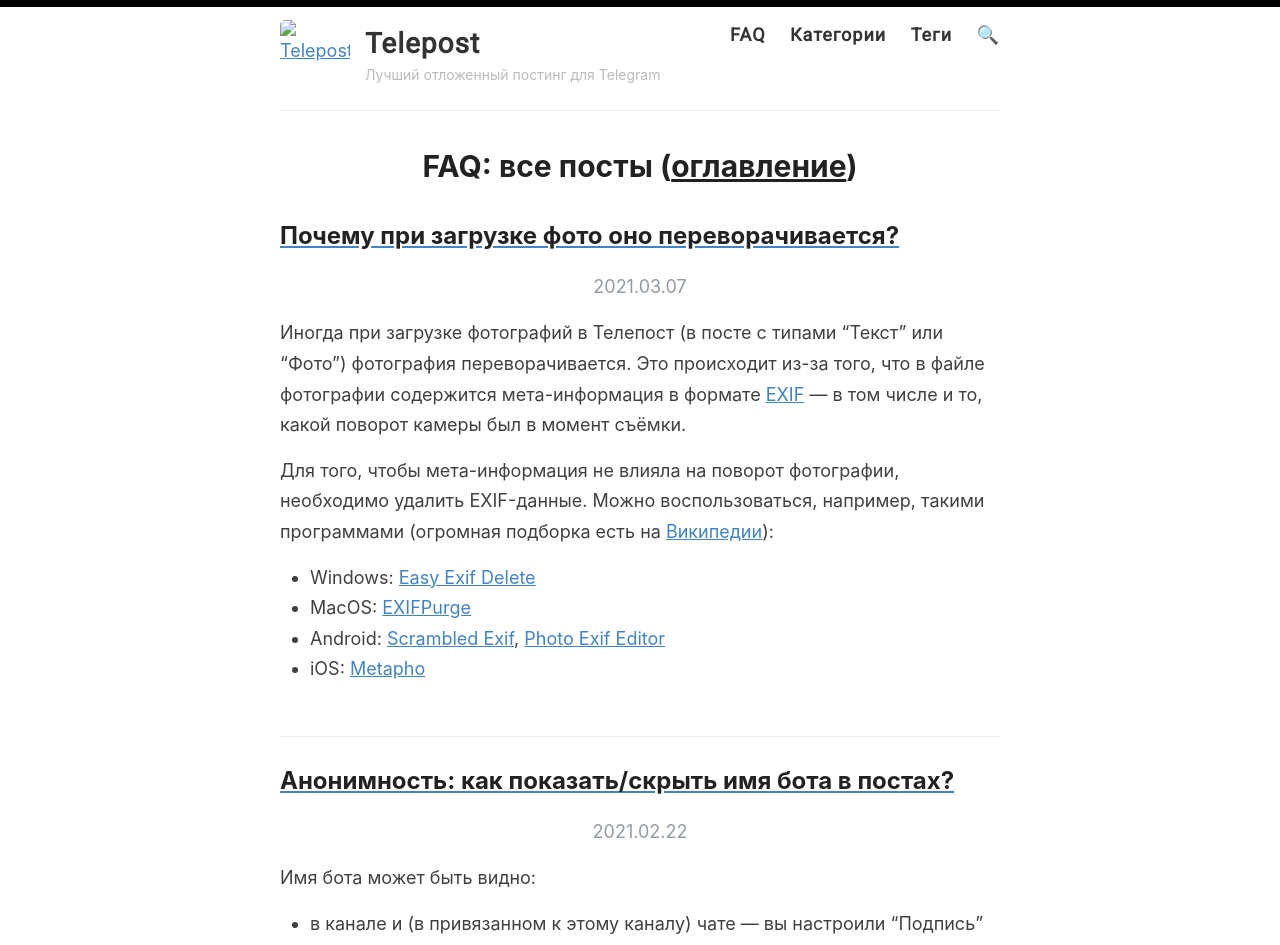
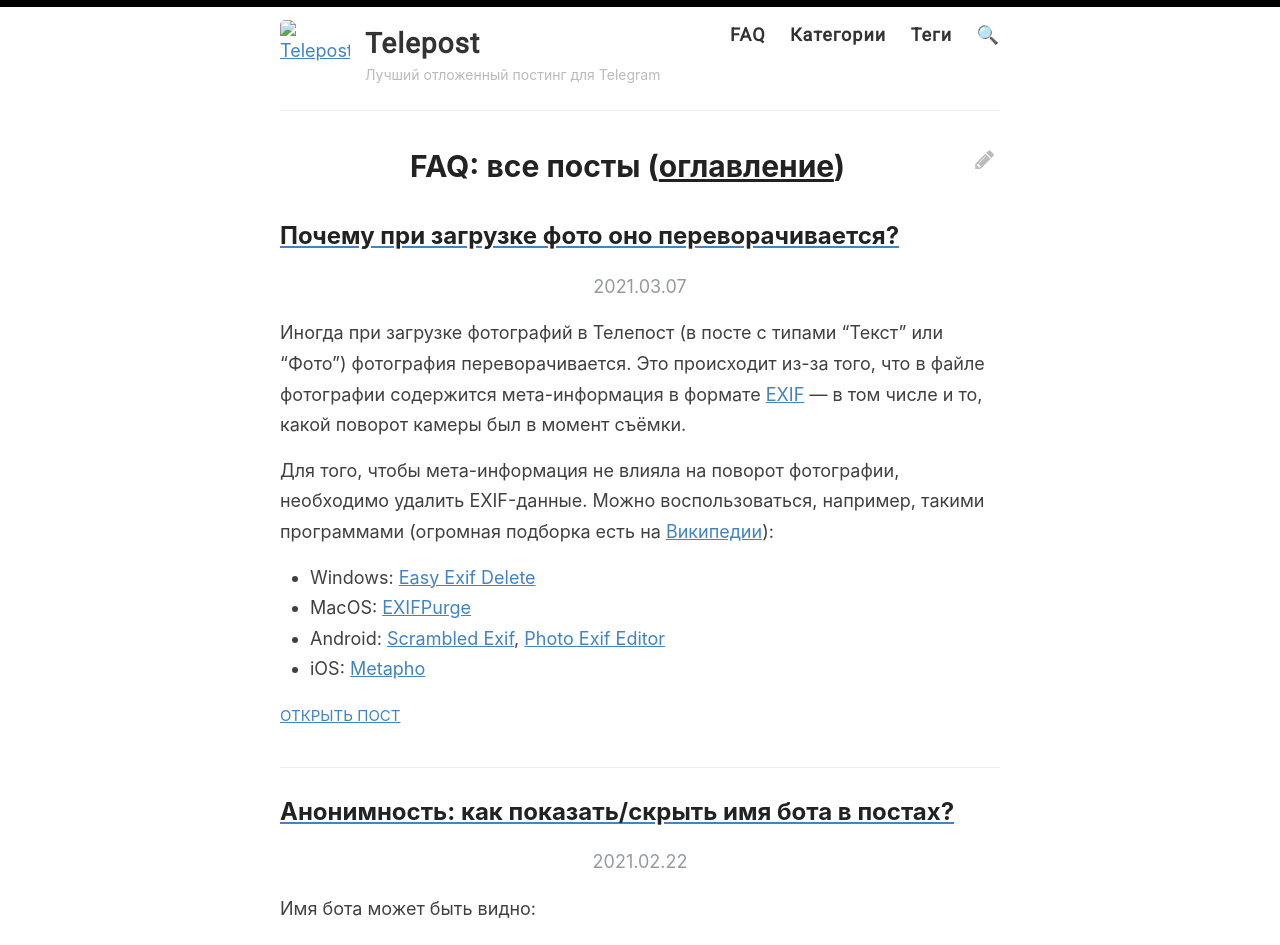
Before and after one commit to Telepost-me/telepost-me.github.io, a Jekyll site: the page built from faq/all/index.html, in a window 1280 px wide. Shown: the top 945 px of the page. Built offline with Jekyll 4.4.1, drawn with Linux system fonts in a browser that asks for light colours; the list of posts is cut into pages by our own code; some of the changed text lies outside the part shown.

Commit message:
Добавлена кнопка 'Редактировать страницу'

```diff
--- a/_config.yml
+++ b/_config.yml
@@ -121,6 +121,12 @@
   next: "Вперед &raquo;"
   open: "Открыть пост"
 
+improve_link:
+  enable: true
+  hide_on_mobiles: true
+  text:
+  hover-text: "Редактировать страницу"
+
 # Exclude these files from your production _site
 exclude:
   - Gemfile
--- /dev/null
+++ b/_includes/improve.html
@@ -0,0 +1,3 @@
+{% if site.improve_link.enable %}
+<div class="improve {% if site.improve_link.hide_on_mobiles %}hide-on-mobiles{% endif %}"><a href="https://github.com/{{ site.footer-links.github }}/{{ site.footer-links.github | downcase }}.github.io/edit/master/{{ page.path }}" title="{{ site.improve_link.hover-text }}"><i class="font-awesome font-awesome-pencil"></i>&nbsp; {{ site.improve_link.text }}</a></div>
+{% endif %}
--- a/_layouts/page.html
+++ b/_layouts/page.html
@@ -3,6 +3,7 @@
 ---
 
 <article class="page">
+  {% include improve.html %}
 
   <h1>{{ page.title }}</h1>
 
--- a/_layouts/post.html
+++ b/_layouts/post.html
@@ -3,6 +3,8 @@
 ---
 
 <article class="post detailed">
+  {% include improve.html %}
+
   <h1>{{ page.title }}</h1>
 
   <div>
--- /dev/null
+++ b/_sass/_font-awesome.scss
@@ -0,0 +1,28 @@
+@font-face {
+    font-family: 'FontAwesome';
+    font-weight: normal;
+    font-style: normal;
+    font-display: swap;
+    src: url('../fonts/FontAwesome.eot?9h6hxj');
+    src: url('../fonts/FontAwesome.eot?9h6hxj#iefix') format('embedded-opentype'),
+         url('../fonts/FontAwesome.woff?9h6hxj') format('woff'),
+         url('../fonts/FontAwesome.ttf?9h6hxj') format('truetype'),
+         url('../fonts/FontAwesome.svg?9h6hxj#FontAwesome') format('svg');
+  }
+
+  .font-awesome {
+    display: inline-block;
+    font: normal normal normal 14px/1 FontAwesome;
+    font-size: inherit;
+    text-rendering: auto;
+    -webkit-font-smoothing: antialiased;
+    -moz-osx-font-smoothing: grayscale;
+  }
+
+  .font-awesome-link:before {
+    content: "\f0c1";
+  }
+
+  .font-awesome-pencil:before {
+    content: "\f040";
+  }
--- a/assets/style.scss
+++ b/assets/style.scss
@@ -534,6 +534,21 @@
 .cd-container h1, .cd-container h2 {
   font-family: "Open Sans", sans-serif;
   font-weight: bold;
+}
+
+.improve {
+  float: right;
+  font-size: 22px;
+  margin-top: 2px;
+
+  a {
+    color: #BBB;
+    text-decoration: none;
+  }
+
+  a:hover {
+    color: $blue;
+  }
 }
 
 
@@ -1138,6 +1153,11 @@
   }
 }
 
+@media only screen and (max-width: 830px) {
+  .show-on-mobiles { display: inline; }
+  .hide-on-mobiles { display: none; }
+}
+
 @media only screen and (min-width: 1170px) {
   /* inverse bounce effect on even content blocks */
   .cssanimations .cd-timeline-block:nth-child(even) .cd-timeline-content.bounce-in {
@@ -1267,6 +1287,7 @@
 //@import "highlights";
 @import "dracula";
 @import "svg-icons";
+@import "font-awesome";
 
 
 .highlighter-rouge {
--- a/faq/all/index.html
+++ b/faq/all/index.html
@@ -3,6 +3,8 @@
 title: "FAQ: все посты"
 category: FAQ
 ---
+
+  {% include improve.html %}
 
   <h1 class="title">{{ page.title }} (<a class="posts-index" href="{% link faq/index.html %}">оглавление</a>)</h1>
 
@@ -19,7 +21,7 @@
           {{ post.content }}
         </div>
 
-        <a href="{{ site.baseurl }}{{ post.url }}" class="read-more">{{ site.pagination-text.open }}</a>
+        <a href="{{ site.baseurl }}{{ post.url }}" class="read-more">{{ site.pagination_text.open }}</a>
       </article>
     {% endfor %}
 
@@ -27,9 +29,9 @@
     {% if paginator.total_pages > 1 %}
     <div class="pagination">
       {% if paginator.previous_page %}
-        <a href="{{ paginator.previous_page_path | prepend: site.baseurl | replace: '//', '/' }}">{{ site.pagination-text.prev }}</a>
+        <a href="{{ paginator.previous_page_path | prepend: site.baseurl | replace: '//', '/' }}">{{ site.pagination_text.prev }}</a>
       {% else %}
-        <span>{{ site.pagination-text.prev }}</span>
+        <span>{{ site.pagination_text.prev }}</span>
       {% endif %}
 
       {% for page in (1..paginator.total_pages) %}
@@ -43,9 +45,9 @@
       {% endfor %}
 
       {% if paginator.next_page %}
-        <a href="{{ paginator.next_page_path | prepend: site.baseurl | replace: '//', '/' }}">{{ site.pagination-text.next }}</a>
+        <a href="{{ paginator.next_page_path | prepend: site.baseurl | replace: '//', '/' }}">{{ site.pagination_text.next }}</a>
       {% else %}
-        <span>{{ site.pagination-text.next }}</span>
+        <span>{{ site.pagination_text.next }}</span>
       {% endif %}
     </div>
     {% endif %}
--- a/faq/index.html
+++ b/faq/index.html
@@ -3,6 +3,8 @@
 title: "FAQ: Оглавление"
 category: FAQ
 ---
+
+  {% include improve.html %}
 
   <h1 class="title">{{ page.title }}</h1>
 
```
Also changed, not shown: fonts/FontAwesome.ttf (added), fonts/FontAwesome.woff (added), 2 other files.
